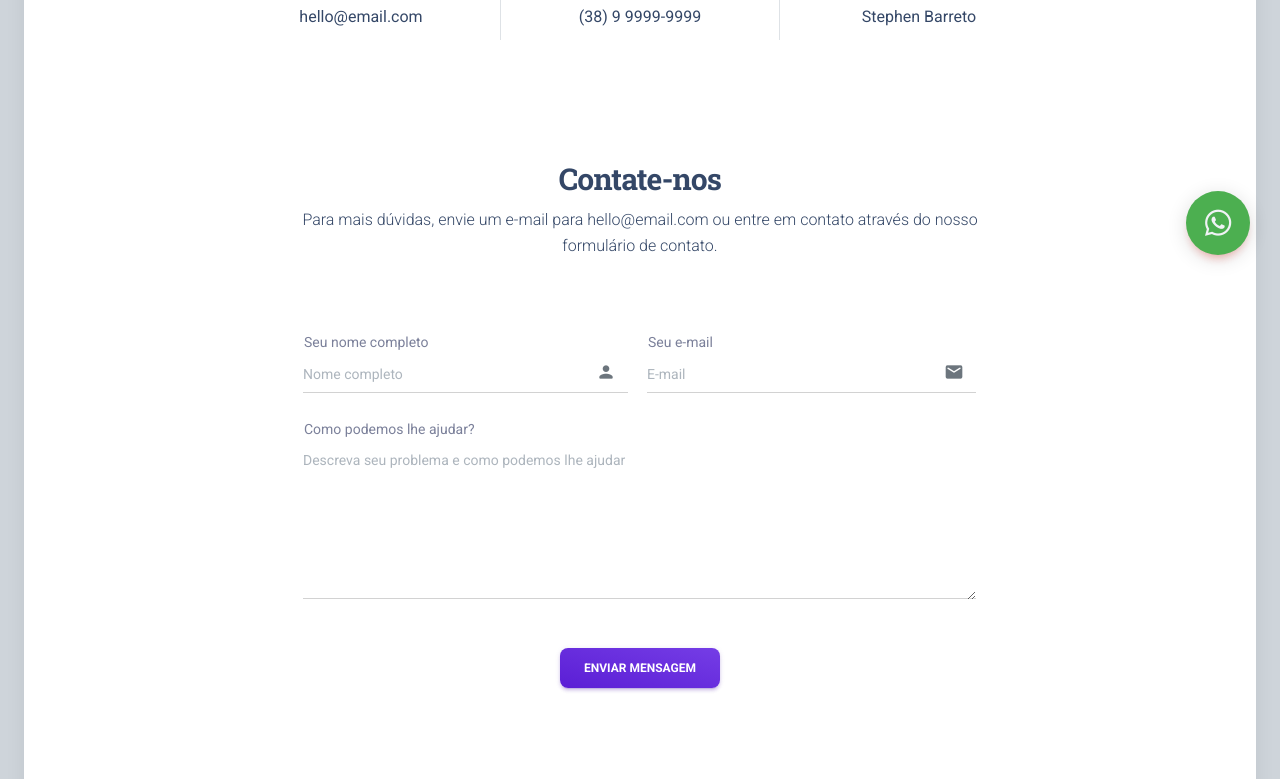
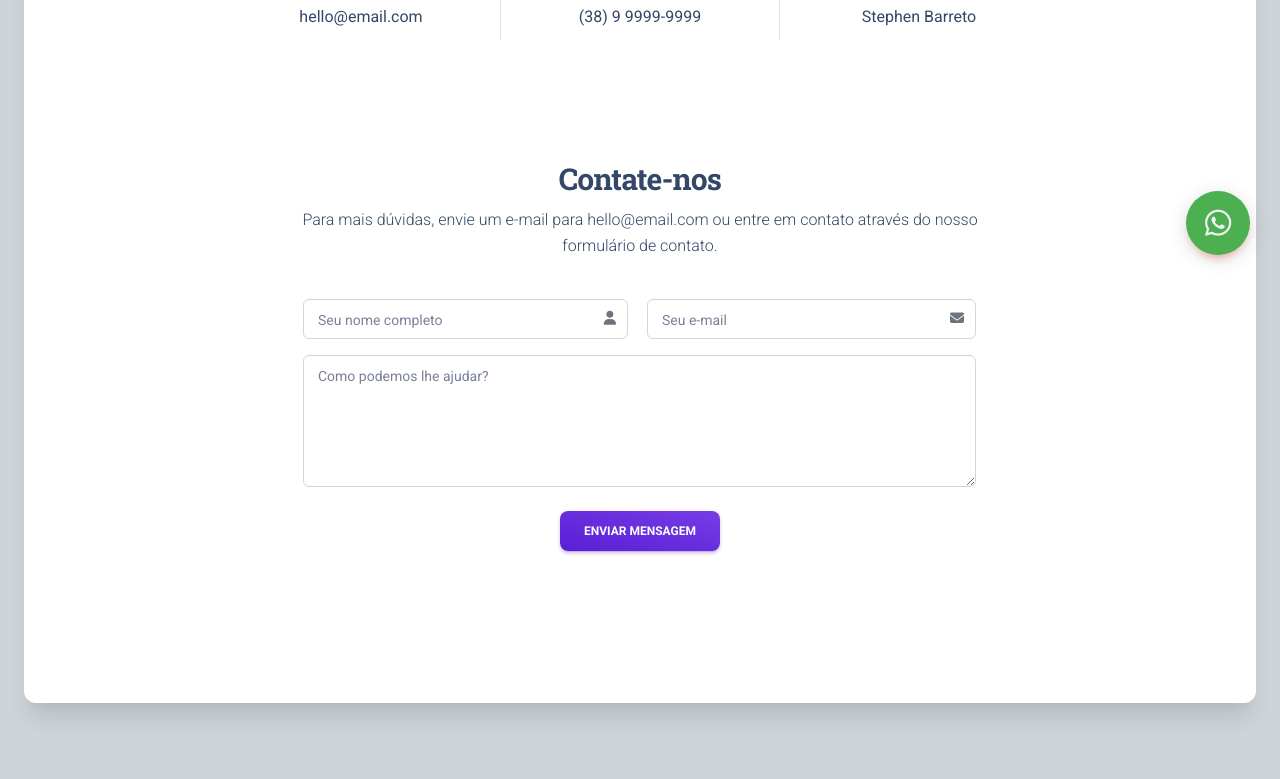
Before and after one commit to stephenbarreto/Web-Application, a Vue app in the folder frontend/: page /contato-suporte in a window 1280 px wide. Shown: the part 515-1294 px from the top of the page. Built offline with nearby package versions, Linux system fonts and the light colour scheme.

Commit message:
improve contact view

```diff
--- a/frontend/src/views/ContactView.vue
+++ b/frontend/src/views/ContactView.vue
@@ -3,6 +3,8 @@
 import NavbarDefault from '@/components/Navbars/NavbarDefault.vue';
 import FooterCentered from '@/components/FooterCentered.vue'
 import WppButton from '@/components/WppButton.vue';
+import MaterialInput from '@/components/MaterialInput.vue';
+import MaterialTextarea from '@/components/MaterialTextarea.vue';
 
 import CardBG from '@/assets/img/veloxnet/capa2.png';
 
@@ -14,25 +16,23 @@ export default {
   data() {
     return {
       CardBG,
+      data: {
         email: '',
         description: '',
         name: ''
+      },
     }
   },
   components: {
     NavbarDefault,
     FooterCentered,
     WppButton,
+    MaterialInput,
+    MaterialTextarea,
   },
   methods: {
     sendMessage() {
-      const data = {
-        name: this.name,
-        email: this.email,
-        description: this.description
-      }
-
-      api.post('mensagens/criar', data).then(() => {
+      api.post('mensagens/criar', this.data).then(() => {
         Swal.fire('Enviada!', 'Sua mensagem foi enviada com sucesso.', 'success');
       }).catch(() => {
         Swal.fire(
@@ -45,7 +45,10 @@ export default {
           'error'
         );
       });
-    }
+    },
+    updateData({ name, value }) {
+      this.data[name] = value
+    },
   }
 }
 </script>
@@ -103,13 +106,11 @@ export default {
           <div class="container">
             <div class="row align-items-center">
               <div class="col-lg-8 col-10 mx-auto text-center">
-                <div class="mb-md-5">
                 <h3>Contate-nos</h3>
                 <p class="text-dark">
                   Para mais dúvidas, envie um e-mail para hello@email.com ou entre em contato através do nosso
                   formulário de contato.
                 </p>
-                </div>
               </div>
             </div>
             <div class="row">
@@ -119,27 +120,18 @@ export default {
                     <div class="card-body">
                       <div class="row">
                         <div class="col-md-6">
-                          <div class="input-group input-group-static mb-4">
-                            <label>Seu nome completo</label>
-                            <input type="text" class="form-control" placeholder="Nome completo" v-model="name">
-                            <span class="input-group-text"><i class="material-icons">person</i></span>
+                          <MaterialInput id="name" class="mb-3" variant="outline" :label="{ text: 'Seu nome completo' }"
+                            type="text" icon="user" name="name" @input-change="updateData" placeholder="Nome completo" />
+                        </div>
+                        <div class="col-md-6 ps-md-2">
+                          <MaterialInput id="email" class="mb-3" variant="outline" :label="{ text: 'Seu e-mail' }"
+                            type="email" icon="envelope" name="email" @input-change="updateData" placeholder="E-mail" />
                         </div>
                       </div>
-                        <div class="col-md-6 ps-md-2">
-                          <div class="input-group input-group-static mb-4">
-                            <label>Seu e-mail</label>
-                            <input type="email" class="form-control" placeholder="E-mail" v-model="email">
-                            <span class="input-group-text"><i class="material-icons">email</i></span>
-                          </div>
-                        </div>
-                      </div>
-                      <div class="form-group mb-4 mt-md-0 mt-4">
-                        <div class="input-group input-group-static mb-4">
-                          <label>Como podemos lhe ajudar?</label>
-                          <textarea name="message" class="form-control" id="message" rows="6"
-                            placeholder="Descreva seu problema e como podemos lhe ajudar"
-                            v-model="description"></textarea>
-                        </div>
+                      <div class="form-group">
+                        <MaterialTextarea id="description" name="description" rows=6
+                          :label="{ text: 'Como podemos lhe ajudar?' }" variant="outline" @input-change="updateData"
+                          placeholder="Descreva seu problema e como podemos lhe ajudar" />
                       </div>
                       <div class="row">
                         <div class="col-md-12 text-center">
```
Lines whose indentation alone changed are shown as unchanged.
